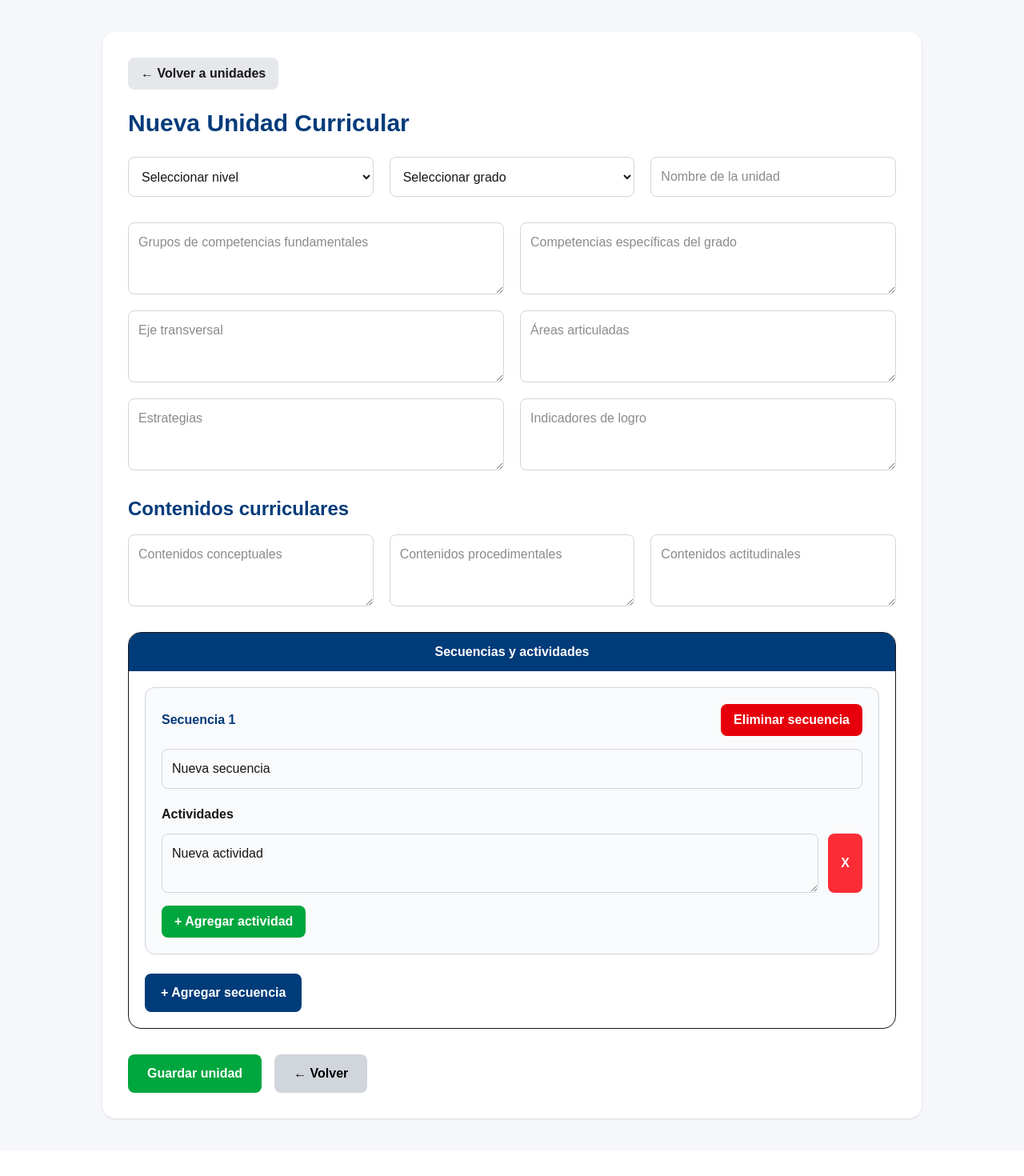
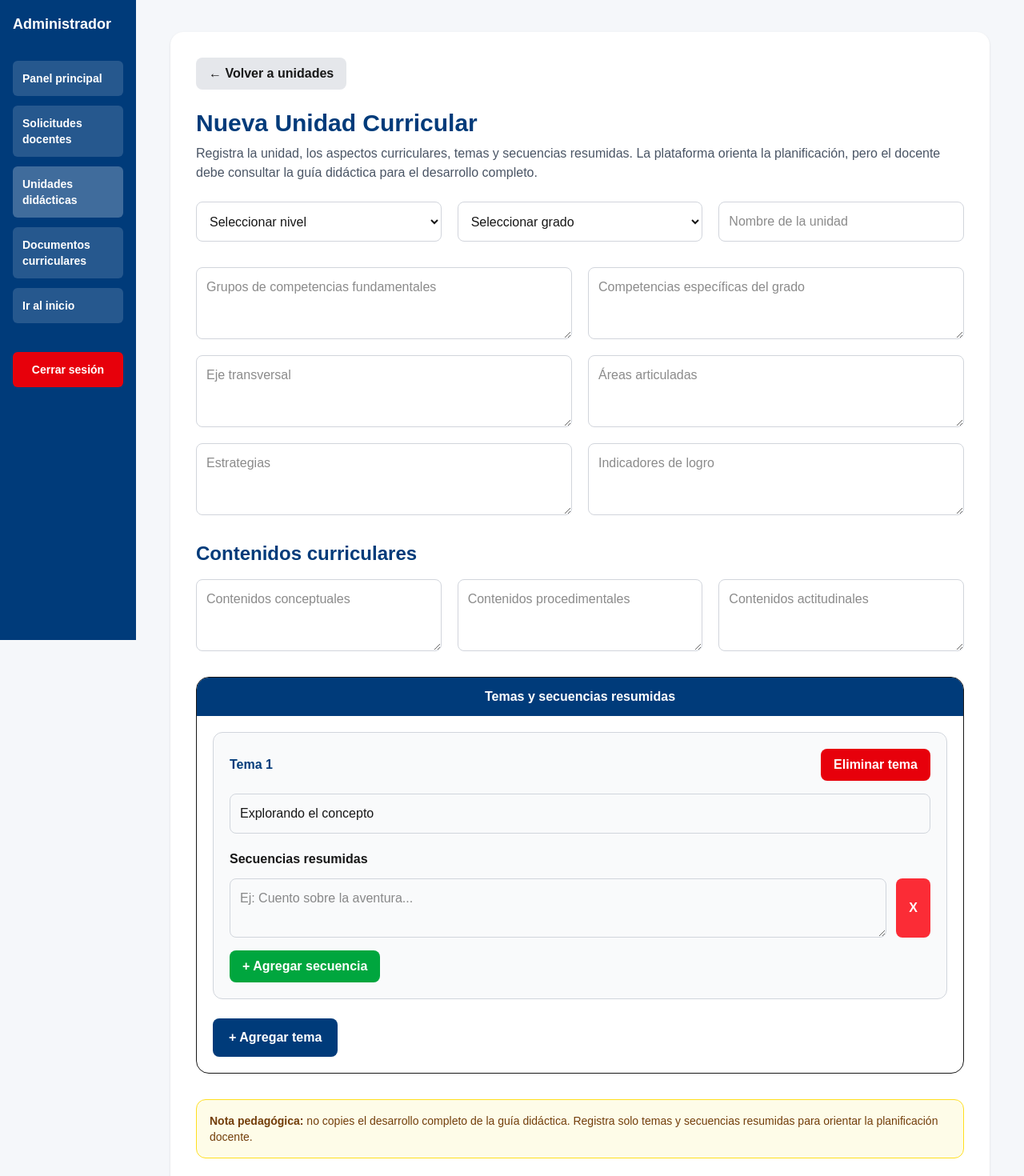
Before and after one commit to gregorfernandez1-stack/plataforma-docente-efi, a Next.js app: page /admin/unidades/nueva in a window 1280 px wide. Shown: the top 1470 px of the page at 80% size. Before the commit the page ends 1438 px from the top, so only its background shows below. Built offline with nearby package versions, Linux system fonts and the light colour scheme.

Commit message:
Agrega componente reusable AdminSidebar y centraliza menú administrativo

```diff
--- a/app/admin/documentos/page.tsx
+++ b/app/admin/documentos/page.tsx
@@ -4,6 +4,7 @@ import { useEffect, useState } from "react";
 import Link from "next/link";
 import { supabase } from "@/lib/supabase";
 import { useRouter } from "next/navigation";
+import AdminSidebar from "@/components/AdminSidebar";
 
 export default function AdminPage() {
   const router = useRouter();
@@ -32,6 +33,17 @@ export default function AdminPage() {
     router.push("/");
   };
 
+  return (
+<div className="min-h-screen bg-[#F5F7FA] flex">
+
+   <AdminSidebar />
+
+   <main className="ml-[170px] w-full p-6">
+      {/* contenido */}
+   </main>
+
+</div>
+)
   return (
     <main className="flex min-h-screen bg-[#F5F7FA]">
       <aside className="w-[260px] bg-[#003B7A] text-white p-6">
--- a/app/admin/solicitudes/page.tsx
+++ b/app/admin/solicitudes/page.tsx
@@ -3,6 +3,7 @@
 import { useEffect, useState } from "react";
 import Link from "next/link";
 import { supabase } from "@/lib/supabase";
+import AdminSidebar from "@/components/AdminSidebar";
 
 export default function SolicitudesDocentesPage() {
   const [solicitudes, setSolicitudes] = useState<any[]>([]);
@@ -64,6 +65,17 @@ export default function SolicitudesDocentesPage() {
       setAprobando(null);
     }
   };
+return (
+<div className="min-h-screen bg-[#F5F7FA] flex">
+
+   <AdminSidebar />
+
+   <main className="ml-[170px] w-full p-6">
+      {/* contenido */}
+   </main>
+
+</div>
+)
 
   return (
     <main className="min-h-screen bg-[#F5F7FA] p-8">
--- a/app/admin/unidades/nueva/page.tsx
+++ b/app/admin/unidades/nueva/page.tsx
@@ -5,8 +5,15 @@ import { supabase } from "@/lib/supabase";
 import { useRouter } from "next/navigation";
 import Link from "next/link";
 
+type Tema = {
+  tema: string;
+  secuencias: string[];
+};
+
 export default function NuevaUnidadPage() {
   const router = useRouter();
+
+  const [loading, setLoading] = useState(false);
 
   const [form, setForm] = useState({
     nivel: "",
@@ -23,62 +30,72 @@ export default function NuevaUnidadPage() {
     indicadores_logro: "",
   });
 
-  const [secuencias, setSecuencias] = useState<any[]>([
+  const [temas, setTemas] = useState<Tema[]>([
     {
-      nombre: "Nueva secuencia",
-      actividades: ["Nueva actividad"],
+      tema: "Explorando el concepto",
+      secuencias: [""],
     },
   ]);
 
-  const handleChange = (e: any) => {
+  const inputStyle =
+    "border border-gray-300 p-3 rounded-lg w-full focus:outline-none focus:ring-2 focus:ring-[#003B7A]";
+
+  const textareaStyle =
+    "border border-gray-300 p-3 rounded-lg w-full min-h-[90px] focus:outline-none focus:ring-2 focus:ring-[#003B7A]";
+
+  const handleChange = (
+    e: React.ChangeEvent<HTMLInputElement | HTMLTextAreaElement | HTMLSelectElement>
+  ) => {
     setForm({ ...form, [e.target.name]: e.target.value });
   };
 
-  const agregarSecuencia = () => {
-    setSecuencias([
-      ...secuencias,
+  const agregarTema = () => {
+    setTemas([
+      ...temas,
       {
-        nombre: "Nueva secuencia",
-        actividades: ["Nueva actividad"],
+        tema: "",
+        secuencias: [""],
       },
     ]);
   };
 
-  const eliminarSecuencia = (index: number) => {
-    const nuevas = [...secuencias];
-    nuevas.splice(index, 1);
-    setSecuencias(nuevas);
+  const eliminarTema = (index: number) => {
+    if (temas.length === 1) return;
+    setTemas(temas.filter((_, i) => i !== index));
   };
 
-  const cambiarNombreSecuencia = (index: number, valor: string) => {
-    const nuevas = [...secuencias];
-    nuevas[index].nombre = valor;
-    setSecuencias(nuevas);
+  const cambiarTema = (index: number, valor: string) => {
+    const nuevos = [...temas];
+    nuevos[index].tema = valor;
+    setTemas(nuevos);
   };
 
-  const agregarActividad = (index: number) => {
-    const nuevas = [...secuencias];
-    nuevas[index].actividades.push("Nueva actividad");
-    setSecuencias(nuevas);
+  const agregarSecuencia = (temaIndex: number) => {
+    const nuevos = [...temas];
+    nuevos[temaIndex].secuencias.push("");
+    setTemas(nuevos);
   };
 
-  const cambiarActividad = (
+  const cambiarSecuencia = (
+    temaIndex: number,
     secuenciaIndex: number,
-    actividadIndex: number,
     valor: string
   ) => {
-    const nuevas = [...secuencias];
-    nuevas[secuenciaIndex].actividades[actividadIndex] = valor;
-    setSecuencias(nuevas);
+    const nuevos = [...temas];
+    nuevos[temaIndex].secuencias[secuenciaIndex] = valor;
+    setTemas(nuevos);
   };
 
-  const eliminarActividad = (secuenciaIndex: number, actividadIndex: number) => {
-    const nuevas = [...secuencias];
-    nuevas[secuenciaIndex].actividades.splice(actividadIndex, 1);
-    setSecuencias(nuevas);
+  const eliminarSecuencia = (temaIndex: number, secuenciaIndex: number) => {
+    const nuevos = [...temas];
+
+    if (nuevos[temaIndex].secuencias.length === 1) return;
+
+    nuevos[temaIndex].secuencias.splice(secuenciaIndex, 1);
+    setTemas(nuevos);
   };
 
-  const guardarUnidad = async (e: any) => {
+  const guardarUnidad = async (e: React.FormEvent<HTMLFormElement>) => {
     e.preventDefault();
 
     if (!form.nivel || !form.grado || !form.titulo) {
@@ -86,12 +103,28 @@ export default function NuevaUnidadPage() {
       return;
     }
 
+    const temasLimpios = temas
+      .map((t) => ({
+        tema: t.tema.trim(),
+        secuencias: t.secuencias.map((s) => s.trim()).filter(Boolean),
+      }))
+      .filter((t) => t.tema && t.secuencias.length > 0);
+
+    if (temasLimpios.length === 0) {
+      alert("Agrega al menos un tema con una secuencia resumida.");
+      return;
+    }
+
+    setLoading(true);
+
     const { error } = await supabase.from("unidades").insert([
       {
         ...form,
-        secuencias,
+        temas: temasLimpios,
       },
     ]);
+
+    setLoading(false);
 
     if (error) {
       alert("Error al guardar: " + error.message);
@@ -103,14 +136,62 @@ export default function NuevaUnidadPage() {
     router.push("/admin/unidades");
   };
 
-  const inputStyle =
-    "border border-gray-300 p-3 rounded-lg w-full focus:outline-none focus:ring-2 focus:ring-[#003B7A]";
-
-  const textareaStyle =
-    "border border-gray-300 p-3 rounded-lg w-full min-h-[90px] focus:outline-none focus:ring-2 focus:ring-[#003B7A]";
+  const cerrarSesion = async () => {
+    await supabase.auth.signOut();
+    router.push("/login");
+  };
 
   return (
-    <main className="min-h-screen bg-[#F5F7FA] px-6 py-10">
+    <div className="min-h-screen bg-[#F5F7FA] flex">
+      <aside className="w-[170px] bg-[#003B7A] text-white min-h-screen p-4 fixed left-0 top-0">
+        <h2 className="text-lg font-bold mb-8">Administrador</h2>
+
+        <nav className="space-y-3">
+          <Link
+            href="/admin"
+            className="block bg-white/15 hover:bg-white/25 px-3 py-3 rounded-md text-sm font-semibold"
+          >
+            Panel principal
+          </Link>
+
+          <Link
+            href="/admin/solicitudes"
+            className="block bg-white/15 hover:bg-white/25 px-3 py-3 rounded-md text-sm font-semibold"
+          >
+            Solicitudes docentes
+          </Link>
+
+          <Link
+            href="/admin/unidades"
+            className="block bg-white/25 px-3 py-3 rounded-md text-sm font-semibold"
+          >
+            Unidades didácticas
+          </Link>
+
+          <Link
+            href="/admin/documentos"
+            className="block bg-white/15 hover:bg-white/25 px-3 py-3 rounded-md text-sm font-semibold"
+          >
+            Documentos curriculares
+          </Link>
+
+          <Link
+            href="/"
+            className="block bg-white/15 hover:bg-white/25 px-3 py-3 rounded-md text-sm font-semibold"
+          >
+            Ir al inicio
+          </Link>
+
+          <button
+            onClick={cerrarSesion}
+            className="w-full bg-red-600 hover:bg-red-700 px-3 py-3 rounded-md text-sm font-bold mt-6"
+          >
+            Cerrar sesión
+          </button>
+        </nav>
+      </aside>
+
+      <main className="ml-[170px] min-h-screen w-full px-6 py-10">
         <section className="max-w-5xl mx-auto bg-white p-8 rounded-2xl shadow">
           <Link
             href="/admin/unidades"
@@ -119,14 +200,18 @@ export default function NuevaUnidadPage() {
             ← Volver a unidades
           </Link>
 
-        <h1 className="text-3xl font-bold text-[#003B7A] mb-6">
+          <h1 className="text-3xl font-bold text-[#003B7A] mb-2">
             Nueva Unidad Curricular
           </h1>
 
+          <p className="text-gray-600 mb-6">
+            Registra la unidad, los aspectos curriculares, temas y secuencias
+            resumidas. La plataforma orienta la planificación, pero el docente
+            debe consultar la guía didáctica para el desarrollo completo.
+          </p>
+
           <form onSubmit={guardarUnidad} className="space-y-8">
             <div className="grid md:grid-cols-3 gap-5">
-
-  {/* NIVEL */}
               <select
                 name="nivel"
                 value={form.nivel}
@@ -139,7 +224,6 @@ export default function NuevaUnidadPage() {
                 <option value="Secundario">Secundario</option>
               </select>
 
-  {/* GRADO */}
               <select
                 name="grado"
                 value={form.grado}
@@ -156,7 +240,6 @@ export default function NuevaUnidadPage() {
                 <option value="6">6to.</option>
               </select>
 
-  {/* NOMBRE UNIDAD */}
               <input
                 name="titulo"
                 placeholder="Nombre de la unidad"
@@ -165,7 +248,6 @@ export default function NuevaUnidadPage() {
                 className={inputStyle}
                 required
               />
-
             </div>
 
             <div className="grid md:grid-cols-2 gap-5">
@@ -252,91 +334,96 @@ export default function NuevaUnidadPage() {
 
             <div className="border rounded-2xl overflow-hidden">
               <div className="bg-[#003B7A] text-white text-center py-3 font-bold">
-              Secuencias y actividades
+                Temas y secuencias resumidas
               </div>
 
               <div className="p-5 space-y-6">
-              {secuencias.map((secuencia, i) => (
+                {temas.map((tema, i) => (
                   <div
                     key={i}
                     className="border border-gray-300 rounded-xl p-5 bg-gray-50"
                   >
                     <div className="flex justify-between items-center mb-4">
                       <h3 className="font-bold text-[#003B7A]">
-                      Secuencia {i + 1}
+                        Tema {i + 1}
                       </h3>
 
                       <button
                         type="button"
-                      onClick={() => eliminarSecuencia(i)}
+                        onClick={() => eliminarTema(i)}
                         className="bg-red-600 hover:bg-red-700 text-white px-4 py-2 rounded-lg font-bold"
                       >
-                      Eliminar secuencia
+                        Eliminar tema
                       </button>
                     </div>
 
                     <input
-                    value={secuencia.nombre}
-                    onChange={(e) =>
-                      cambiarNombreSecuencia(i, e.target.value)
-                    }
-                    placeholder="Nombre de la secuencia"
+                      value={tema.tema}
+                      onChange={(e) => cambiarTema(i, e.target.value)}
+                      placeholder="Nombre del tema. Ej: Explorando el concepto"
                       className={inputStyle}
                     />
 
-                  <h4 className="font-bold mt-5 mb-3">Actividades</h4>
+                    <h4 className="font-bold mt-5 mb-3">
+                      Secuencias resumidas
+                    </h4>
 
                     <div className="space-y-3">
-                    {secuencia.actividades.map(
-                      (actividad: string, j: number) => (
+                      {tema.secuencias.map((secuencia, j) => (
                         <div key={j} className="flex gap-3">
                           <textarea
-                            value={actividad}
+                            value={secuencia}
                             onChange={(e) =>
-                              cambiarActividad(i, j, e.target.value)
+                              cambiarSecuencia(i, j, e.target.value)
                             }
-                            placeholder="Actividad"
+                            placeholder="Ej: Cuento sobre la aventura..."
                             className="border border-gray-300 p-3 rounded-lg w-full min-h-[70px]"
                           />
 
                           <button
                             type="button"
-                            onClick={() => eliminarActividad(i, j)}
+                            onClick={() => eliminarSecuencia(i, j)}
                             className="bg-red-500 hover:bg-red-600 text-white px-4 rounded-lg font-bold"
                           >
                             X
                           </button>
                         </div>
-                      )
-                    )}
+                      ))}
                     </div>
 
                     <button
                       type="button"
-                    onClick={() => agregarActividad(i)}
+                      onClick={() => agregarSecuencia(i)}
                       className="mt-4 bg-green-600 hover:bg-green-700 text-white px-4 py-2 rounded-lg font-bold"
                     >
-                    + Agregar actividad
+                      + Agregar secuencia
                     </button>
                   </div>
                 ))}
 
                 <button
                   type="button"
-                onClick={agregarSecuencia}
+                  onClick={agregarTema}
                   className="bg-[#003B7A] hover:bg-[#002F63] text-white px-5 py-3 rounded-lg font-bold"
                 >
-                + Agregar secuencia
+                  + Agregar tema
                 </button>
               </div>
+            </div>
+
+            <div className="bg-yellow-50 border border-yellow-300 rounded-xl p-4 text-sm text-yellow-900">
+              <strong>Nota pedagógica:</strong> no copies el desarrollo completo
+              de la guía didáctica. Registra solo temas y secuencias resumidas
+              para orientar la planificación docente.
             </div>
 
             <div className="flex flex-wrap gap-4">
               <button
                 type="submit"
-              className="bg-green-600 hover:bg-green-700 text-white px-6 py-3 rounded-lg font-bold"
+                disabled={loading}
+                className="bg-green-600 hover:bg-green-700 disabled:opacity-60 text-white px-6 py-3 rounded-lg font-bold"
               >
-              Guardar unidad
+                {loading ? "Guardando..." : "Guardar unidad"}
               </button>
 
               <Link
@@ -349,5 +436,6 @@ export default function NuevaUnidadPage() {
           </form>
         </section>
       </main>
+    </div>
   );
 }
--- a/app/login-docente/page.tsx
+++ b/app/login-docente/page.tsx
@@ -87,7 +87,10 @@ export default function LoginDocente() {
         return;
       }
 
-      mostrarMensaje("Acceso correcto. Redirigiendo al panel docente...", "success");
+      mostrarMensaje(
+  "Acceso correcto. Ingresando al Sistema de Planificación en Educación Física por Competencia...",
+  "success"
+);
       router.push("/docente");
     } catch (error) {
       mostrarMensaje("Ocurrió un error inesperado. Intenta nuevamente.", "error");
@@ -105,12 +108,16 @@ export default function LoginDocente() {
           </div>
 
           <h1 className="text-3xl font-bold text-[#1E6091] mb-3">
-            Ingreso Docente
-          </h1>
+  Ingreso Docente
+</h1>
 
-          <p className="text-gray-600">
-            Accede solo si tu cuenta fue autorizada por el administrador.
-          </p>
+<p className="text-gray-600">
+  Accede al Sistema de Planificación en Educación Física por Competencia.
+</p>
+
+<p className="text-sm text-gray-500 mt-2">
+  Ingresa para gestionar planificaciones, unidades, temas y secuencias.
+</p>
         </div>
 
         {mensaje && (
--- /dev/null
+++ b/components/AdminSidebar.tsx
@@ -0,0 +1,57 @@
+"use client";
+
+import Link from "next/link";
+import { usePathname, useRouter } from "next/navigation";
+import { supabase } from "@/lib/supabase";
+
+export default function AdminSidebar() {
+  const pathname = usePathname();
+  const router = useRouter();
+
+  const cerrarSesion = async () => {
+    await supabase.auth.signOut();
+    router.push("/login");
+  };
+
+  const linkClass = (href: string) =>
+    `block px-3 py-3 rounded-md text-sm font-semibold transition ${
+      pathname === href
+        ? "bg-white/30"
+        : "bg-white/15 hover:bg-white/25"
+    }`;
+
+  return (
+    <aside className="w-[170px] bg-[#003B7A] text-white min-h-screen p-4 fixed left-0 top-0">
+      <h2 className="text-lg font-bold mb-8">Administrador</h2>
+
+      <nav className="space-y-3">
+        <Link href="/admin" className={linkClass("/admin")}>
+          Panel principal
+        </Link>
+
+        <Link href="/admin/solicitudes" className={linkClass("/admin/solicitudes")}>
+          Solicitudes docentes
+        </Link>
+
+        <Link href="/admin/unidades" className={linkClass("/admin/unidades")}>
+          Unidades didácticas
+        </Link>
+
+        <Link href="/admin/documentos" className={linkClass("/admin/documentos")}>
+          Documentos curriculares
+        </Link>
+
+        <Link href="/" className={linkClass("/")}>
+          Ir al inicio
+        </Link>
+
+        <button
+          onClick={cerrarSesion}
+          className="w-full bg-red-600 hover:bg-red-700 px-3 py-3 rounded-md text-sm font-bold mt-6 transition"
+        >
+          Cerrar sesión
+        </button>
+      </nav>
+    </aside>
+  );
+}
```
Lines whose indentation alone changed are shown as unchanged.
